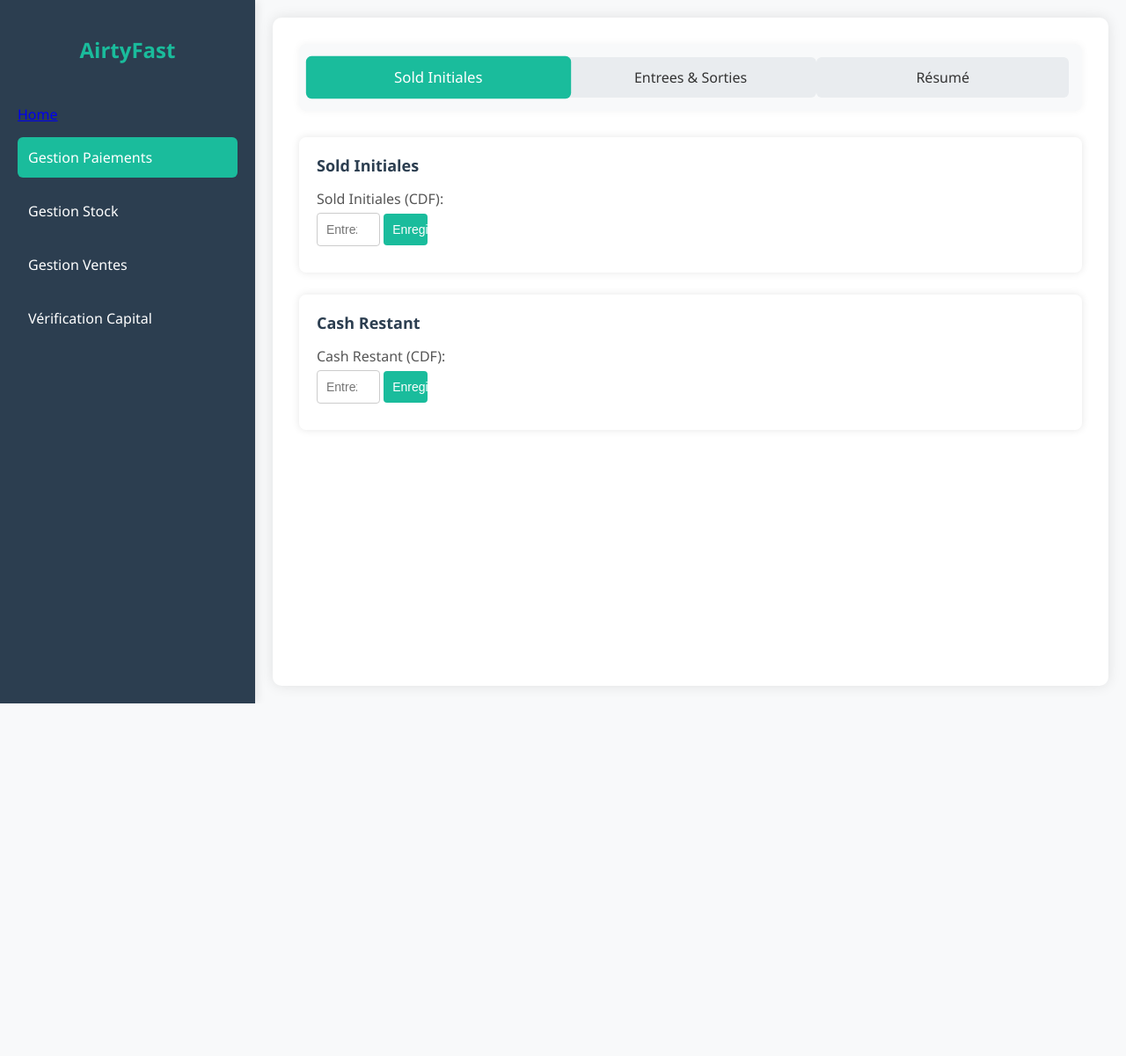
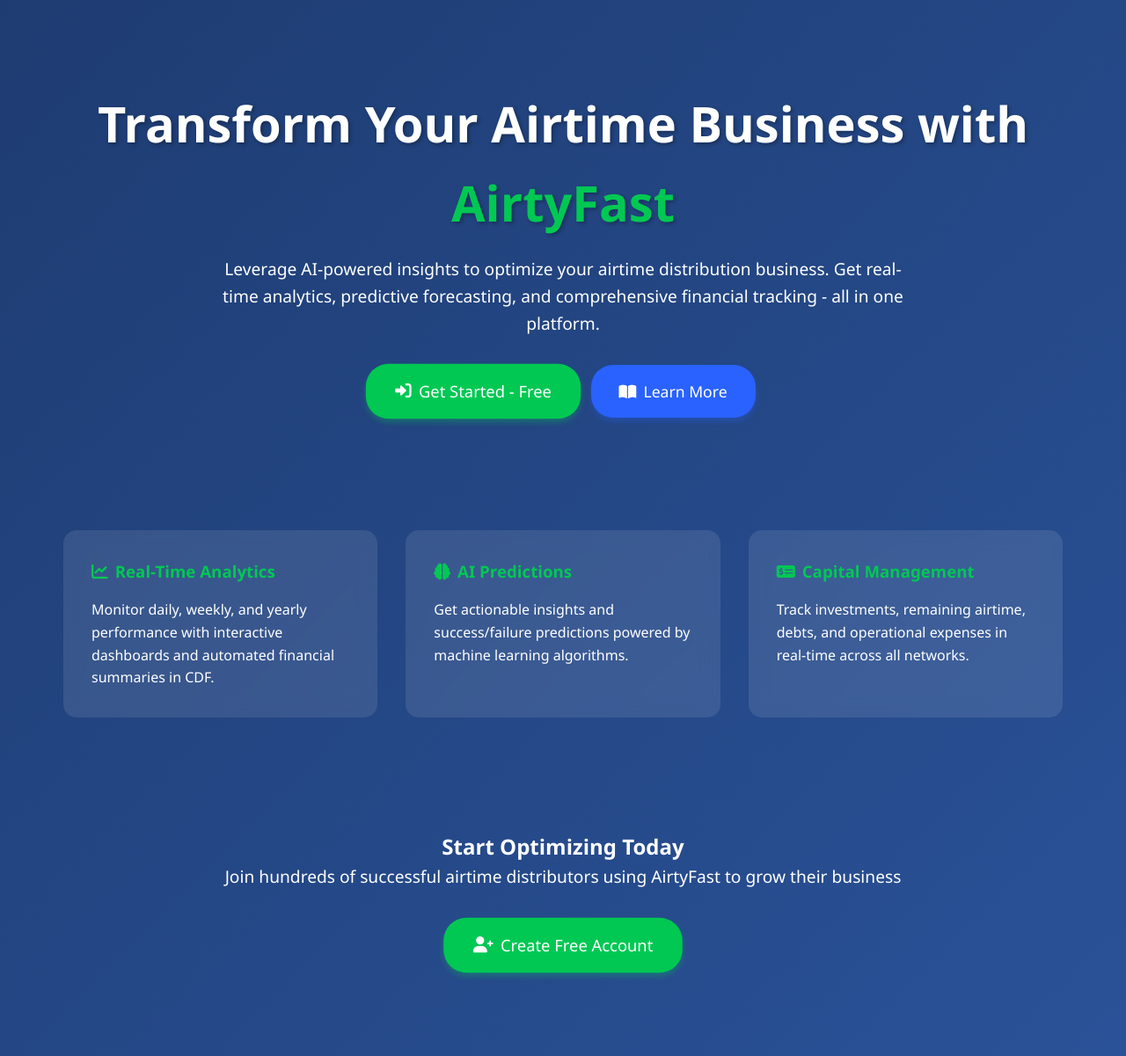
Before and after one commit to Ashuza11/AirtyFast, a Flask app: page / in a window 1280 px wide. Shown: the whole page at 88% size. Before the commit the page ends 800 px from the top, so only its background shows below. Run offline with Flask 3, Linux system fonts and the light colour scheme; parts of the project's set-up code (start-up, migrations or seed data) failed here and were passed over.

Commit message:
Add home page

```diff
--- a/app/__init__.py
+++ b/app/__init__.py
@@ -2,10 +2,12 @@ from flask import Flask
 from config import Config
 from flask_sqlalchemy import SQLAlchemy
 from flask_migrate import Migrate
+from flask_login import LoginManager
 
 app = Flask(__name__)
 app.config.from_object(Config)
 db = SQLAlchemy(app)
 migrate = Migrate(app, db)
+login = LoginManager(app)
 
 from app import routes, models
--- a/app/routes.py
+++ b/app/routes.py
@@ -1,7 +1,76 @@
-from flask import render_template
-from app import app
+from flask import render_template, redirect, url_for, flash
+from app import app, db
+from flask_login import current_user, login_user, logout_user, login_required
+import sqlalchemy as sa
+from app.models import User
+from app.forms import LoginForm, RegistrationForm  # Assuming you have these forms
 
 
+# Main landing page
 @app.route("/")
-def index():
+def home():
     return render_template("index.html")
+
+
+# Dashboard (protected route)
+@app.route("/dashboard")
+@login_required
+def dashboard():
+    return render_template("dashboard.html")
+
+
+# Login functionality
+@app.route("/login", methods=["GET", "POST"])
+def login():
+    if current_user.is_authenticated:
+        return redirect(url_for("dashboard"))
+
+    form = LoginForm()
+    if form.validate_on_submit():
+        user = db.session.scalar(
+            sa.select(User).where(User.username == form.username.data)
+        )
+        if user is None or not user.check_password(form.password.data):
+            flash("Invalid username or password", "danger")
+            return redirect(url_for("login"))
+        login_user(user, remember=form.remember_me.data)
+        flash("Successfully logged in!", "success")
+        return redirect(url_for("dashboard"))
+
+    return render_template("login.html", title="Sign In", form=form)
+
+
+# Registration functionality
+@app.route("/register", methods=["GET", "POST"])
+def register():
+    if current_user.is_authenticated:
+        return redirect(url_for("dashboard"))
+
+    form = RegistrationForm()
+    if form.validate_on_submit():
+        # Check if user exists
+        existing_user = db.session.scalar(
+            sa.select(User).where(User.username == form.username.data)
+        )
+        if existing_user:
+            flash("Username already exists", "danger")
+            return redirect(url_for("register"))
+
+        # Create new user
+        user = User(username=form.username.data, email=form.email.data)
+        user.set_password(form.password.data)
+        db.session.add(user)
+        db.session.commit()
+
+        flash("Registration successful! Please login", "success")
+        return redirect(url_for("login"))
+
+    return render_template("register.html", title="Register", form=form)
+
+
+# Logout functionality
+@app.route("/logout")
+def logout():
+    logout_user()
+    flash("You have been logged out", "info")
+    return redirect(url_for("home"))
--- /dev/null
+++ b/app/static/css/home.css
@@ -0,0 +1,120 @@
+* {
+    margin: 0;
+    padding: 0;
+    box-sizing: border-box;
+    font-family: 'Segoe UI', sans-serif;
+}
+
+body {
+    background: linear-gradient(135deg, #1e3c72 0%, #2a5298 100%);
+    color: #fff;
+    line-height: 1.6;
+}
+
+.container {
+    max-width: 1200px;
+    margin: 0 auto;
+    padding: 2rem;
+}
+
+.hero {
+    text-align: center;
+    padding: 4rem 0;
+    animation: fadeIn 1.5s ease-in;
+}
+
+.hero h1 {
+    font-size: 3.5rem;
+    margin-bottom: 1rem;
+    text-shadow: 2px 2px 4px rgba(0,0,0,0.3);
+}
+
+.hero p {
+    font-size: 1.2rem;
+    max-width: 800px;
+    margin: 0 auto 2rem;
+}
+
+.cta-buttons {
+    display: flex;
+    gap: 1rem;
+    justify-content: center;
+    margin-top: 2rem;
+}
+
+.btn {
+    padding: 1rem 2rem;
+    border: none;
+    border-radius: 25px;
+    font-size: 1.1rem;
+    cursor: pointer;
+    transition: all 0.3s ease;
+    text-decoration: none;
+    display: inline-flex;
+    align-items: center;
+    gap: 0.5rem;
+}
+
+.btn-primary {
+    background: #00c853;
+    color: white;
+    box-shadow: 0 4px 6px rgba(0,200,83,0.3);
+}
+
+.btn-secondary {
+    background: #2962ff;
+    color: white;
+    box-shadow: 0 4px 6px rgba(41,98,255,0.3);
+}
+
+.btn:hover {
+    transform: translateY(-2px);
+    box-shadow: 0 6px 8px rgba(0,0,0,0.3);
+}
+
+.features {
+    display: grid;
+    grid-template-columns: repeat(auto-fit, minmax(300px, 1fr));
+    gap: 2rem;
+    margin: 4rem 0;
+}
+
+.feature-card {
+    background: rgba(255,255,255,0.1);
+    padding: 2rem;
+    border-radius: 15px;
+    backdrop-filter: blur(10px);
+    transition: transform 0.3s ease;
+}
+
+.feature-card:hover {
+    transform: translateY(-5px);
+}
+
+.feature-card h3 {
+    color: #00c853;
+    margin-bottom: 1rem;
+    display: flex;
+    align-items: center;
+    gap: 0.5rem;
+}
+
+@keyframes fadeIn {
+    from { opacity: 0; transform: translateY(20px); }
+    to { opacity: 1; transform: translateY(0); }
+}
+
+.pulse {
+    animation: pulse 2s infinite;
+}
+
+@keyframes pulse {
+    0% { transform: scale(1); }
+    50% { transform: scale(1.05); }
+    100% { transform: scale(1); }
+}
+
+.highlight {
+    color: #00c853;
+    font-weight: bold;
+}
--- a/app/templates/base.html
+++ b/app/templates/base.html
@@ -5,9 +5,9 @@
     <meta charset="UTF-8">
     <meta name="viewport" content="width=device-width, initial-scale=1.0">
     {% if title %}
-        <title>{{ title }} - AirtyFast</title>
+        <title>{{ title }} - AirtFast</title>
     {% else %}
-    <title>AirtyFast</title>
+    <title>AirtFast</title>
     {% endif %}
     <link rel="stylesheet" href="{{ url_for('static', filename='css/styles.css') }}">
 </head>
@@ -17,9 +17,9 @@
         <!-- Sidebar -->
         <div class="sidebar">
             <h2>AirtyFast</h2>
-            <ul>
-                <a href="{{ url_for('index') }}">Home</a>
-                <li><a href="#dailyActivity" class="active">Gestion Paiements</a></li>
+            <li>
+                <li></li><a href="{{ url_for('index') }}" class="active">Home</a></li>
+                <li><a href="#dailyActivity" >Gestion Paiements</a></li>
                 <li><a href="#stockManagement">Gestion Stock</a></li>
                 <li><a href="#sellsCalculation">Gestion Ventes</a></li>
                 <li><a href="#capitalVerification">Vérification Capital</a></li>
--- a/app/templates/index.html
+++ b/app/templates/index.html
@@ -1,105 +1,57 @@
-{% extends "base.html" %}
+<!DOCTYPE html>
+<html lang="en">
+<head>
+    <meta charset="UTF-8">
+    <meta name="viewport" content="width=device-width, initial-scale=1.0">
+    <title>AirtFast</title>
+    <link rel="stylesheet" href="{{ url_for('static', filename='css/home.css') }}">
+    <link rel="stylesheet" href="https://cdnjs.cloudflare.com/ajax/libs/font-awesome/6.0.0/css/all.min.css">
+</head>
+<body>
+    <div class="container">
+        <section class="hero">
+            <h1>Transform Your Airtime Business with <span class="highlight">AirtyFast</span></h1>
+            <p>Leverage AI-powered insights to optimize your airtime distribution business. Get real-time analytics, predictive forecasting, and comprehensive financial tracking - all in one platform.</p>
 
-{% block content %}
-    <!-- Main Content -->
-    <div class="main-content">
-        <!-- Timeline -->
-        <div class="timeline">
-            <div class="timeline-step" id="step1">Sold Initiales</div>
-            <div class="timeline-step" id="step2">Entrees & Sorties</div>
-            <div class="timeline-step" id="step3">Résumé</div>
+            <div class="cta-buttons">
+                <a href="#" class="btn btn-primary pulse">
+                    <i class="fas fa-sign-in-alt"></i>
+                    Get Started - Free
+                </a>
+                <a href="#" class="btn btn-secondary">
+                    <i class="fas fa-book-open"></i>
+                    Learn More
+                </a>
+            </div>
+        </section>
+
+        <div class="features">
+            <div class="feature-card">
+                <h3><i class="fas fa-chart-line"></i> Real-Time Analytics</h3>
+                <p>Monitor daily, weekly, and yearly performance with interactive dashboards and automated financial summaries in CDF.</p>
+            </div>
+
+            <div class="feature-card">
+                <h3><i class="fas fa-brain"></i> AI Predictions</h3>
+                <p>Get actionable insights and success/failure predictions powered by machine learning algorithms.</p>
+            </div>
+
+            <div class="feature-card">
+                <h3><i class="fas fa-money-check-alt"></i> Capital Management</h3>
+                <p>Track investments, remaining airtime, debts, and operational expenses in real-time across all networks.</p>
+            </div>
         </div>
 
-        <!-- Daily Activity -->
-        <section id="dailyActivity" class="content-section active">
-            <!-- Step 1: Sold Initiales -->
-            <div class="form-container" id="initials">
-                <div class="form-section">
-                    <h3>Sold Initiales</h3>
-                    <form id="initialSoldForm">
-                        <label for="initialSold">Sold Initiales (CDF):</label>
-                        <input type="number" id="initialSold" placeholder="Entrez le montant initial" required>
-                        <button type="submit">Enregistrer</button>
-                    </form>
-                </div>
-
-                <!-- New Form for Cash Restant -->
-                <div class="form-section">
-                    <h3>Cash Restant</h3>
-                    <form id="cashRestantForm">
-                        <label for="cashRestant">Cash Restant (CDF):</label>
-                        <input type="number" id="cashRestant" placeholder="Entrez le montant de cash restant"
-                            required>
-                        <button type="submit">Enregistrer</button>
-                    </form>
-                </div>
-            </div>
-
-            <!-- Step 2: Entrees & Sorties -->
-            <div class="form-container" id="entriesExits" style="display: none;">
-                <div class="form-section">
-                    <h3>Enregistrement Ventes</h3>
-                    <form id="salesForm">
-                        <label for="buyerName">Nom de l'Acheteur:</label>
-                        <input type="text" id="buyerName" list="buyerList" placeholder="Entrez le nom" required>
-                        <datalist id="buyerList"></datalist>
-
-                        <label for="network">Réseau:</label>
-                        <select id="network" required>
-                            <option value="Airtel">Airtel</option>
-                            <option value="Africell">Africell</option>
-                            <option value="Orange">Orange</option>
-                            <option value="Vodacom">Vodacom</option>
-                            <option value="AllNetWork">Tous Reseau</option>
-                        </select>
-
-                        <label for="amountPaid">Montant Payé (CDF):</label>
-                        <input type="number" id="amountPaid" placeholder="Entrez le montant payé" required>
-
-                        <button type="submit">Ajouter la Vente</button>
-                    </form>
-                </div>
-
-                <div class="form-section">
-                    <h3>Enregistrement Dépenses</h3>
-                    <form id="spendingForm">
-                        <label for="recipientName">Nom du Bénéficiaire:</label>
-                        <input type="text" id="recipientName" placeholder="Entrez le nom" required>
-
-                        <label for="amountSpent">Montant Dépensé (CDF):</label>
-                        <input type="number" id="amountSpent" placeholder="Entrez le montant" required>
-
-                        <label for="purpose">Motif de la Dépense:</label>
-                        <input type="text" id="purpose" placeholder="Entrez le motif" required>
-
-                        <button type="submit">Ajouter la Dépense</button>
-                    </form>
-                </div>
-            </div>
-
-            <!-- Step 3: Summary -->
-            <div class="results" id="summary" style="display: none;">
-                <h3>Résumé</h3>
-                <div class="summary-container">
-                    <!-- Left Column: Sales Records -->
-                    <div class="summary-column">
-                        <h4>Entrées (Ventes)</h4>
-                        <ul id="summarySalesList"></ul>
-                    </div>
-                    <!-- Right Column: Spending Records -->
-                    <div class="summary-column">
-                        <h4>Sorties (Dépenses)</h4>
-                        <ul id="summarySpendsList"></ul>
-                    </div>
-                </div>
-                <div class="totals">
-                    <p>Sold Initiales: <span id="initialSoldDisplay">0</span> CDF</p>
-                    <p>Cash Restant: <span id="cashDisplay">0</span> CDF</p>
-                    <p>Total Entrées: <span id="totalEntries">0</span> CDF</p>
-                    <p>Total Sorties: <span id="totalExits">0</span> CDF</p>
-                    <p>Solde: <span id="balance">0</span> CDF</p>
-                </div>
+        <section class="hero">
+            <h2>Start Optimizing Today</h2>
+            <p>Join hundreds of successful airtime distributors using AirtyFast to grow their business</p>
+            <div class="cta-buttons">
+                <a href="#" class="btn btn-primary pulse">
+                    <i class="fas fa-user-plus"></i>
+                    Create Free Account
+                </a>
             </div>
         </section>
     </div>
-{% endblock %}
+</body>
+</html>
```
Also changed, not shown: app/forms.py (added, +28 -0 lines), app/models.py (+6 -1 lines), app/templates/dashboard.html (added, +105 -0 lines).
